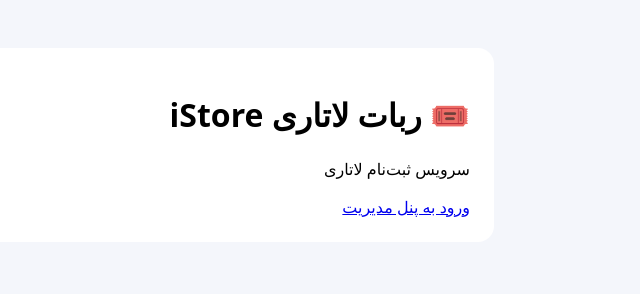
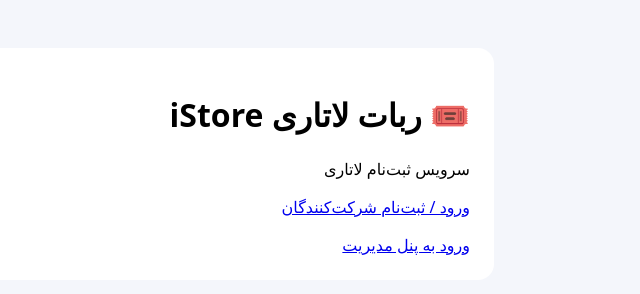
Before and after one commit to farjam2014/istore-lottery-bot, a website: page public/index.html in a window 1280 px wide. Shown: the whole page, without its empty margins (520-1160 px from the left). Drawn offline with Linux system fonts and the light colour scheme.

Commit message:
Link participant account portal from the website home page

```diff
--- a/public/index.html
+++ b/public/index.html
@@ -1 +1 @@
-<!doctype html><html lang="fa" dir="rtl"><meta charset="utf-8"><meta name="viewport" content="width=device-width,initial-scale=1"><title>iStore Lottery</title><body style="font-family:system-ui;background:#f4f6fb;padding:40px"><main style="background:white;padding:24px;border-radius:16px;max-width:700px;margin:auto"><h1>🎟️ ربات لاتاری iStore</h1><p>سرویس ثبت‌نام لاتاری</p><a href="/admin">ورود به پنل مدیریت</a></main></body></html>
+<!doctype html><html lang="fa" dir="rtl"><meta charset="utf-8"><meta name="viewport" content="width=device-width,initial-scale=1"><title>iStore Lottery</title><body style="font-family:system-ui;background:#f4f6fb;padding:40px"><main style="background:white;padding:24px;border-radius:16px;max-width:700px;margin:auto"><h1>🎟️ ربات لاتاری iStore</h1><p>سرویس ثبت‌نام لاتاری</p><p><a href="/account.html">ورود / ثبت‌نام شرکت‌کنندگان</a></p><a href="/admin">ورود به پنل مدیریت</a></main></body></html>
```
